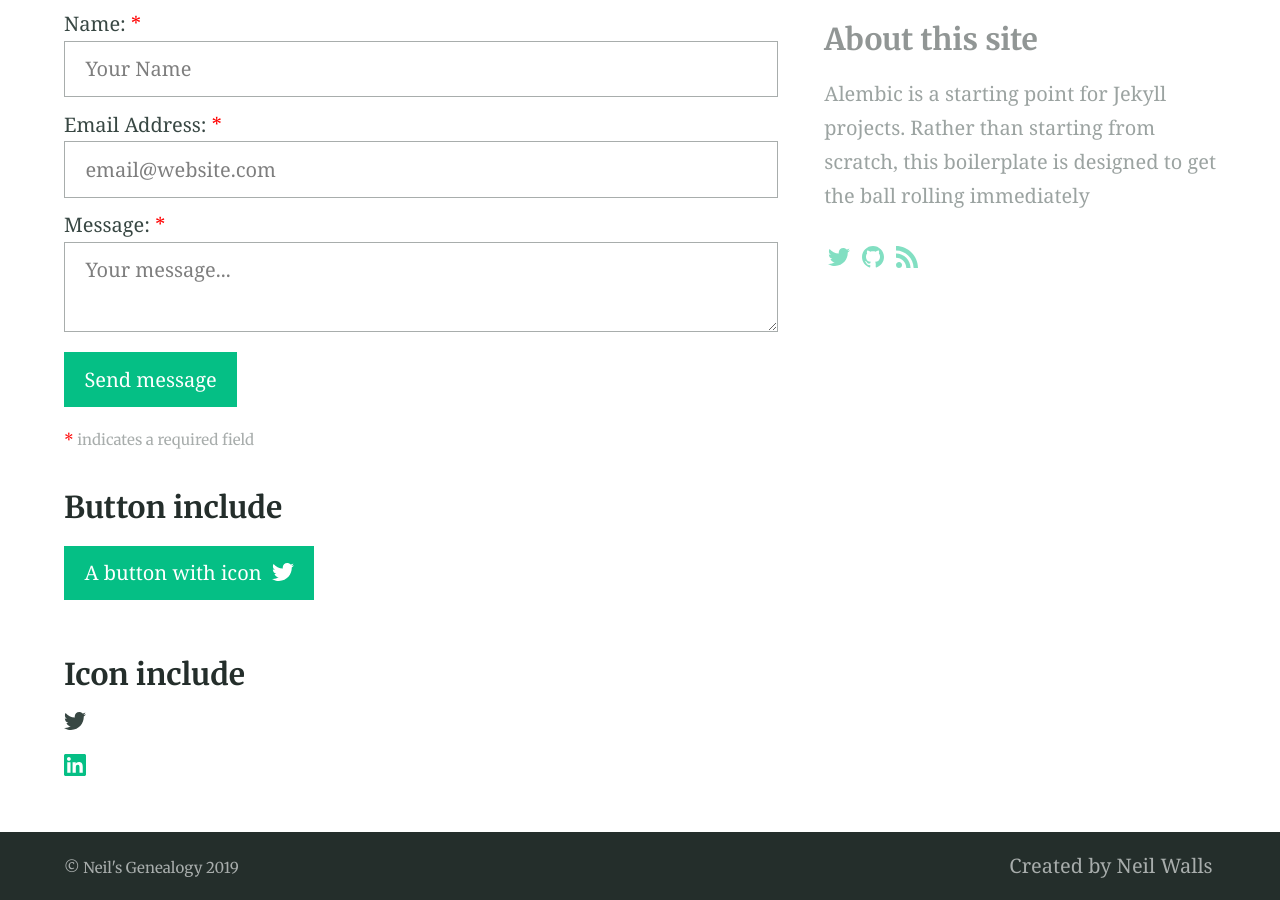
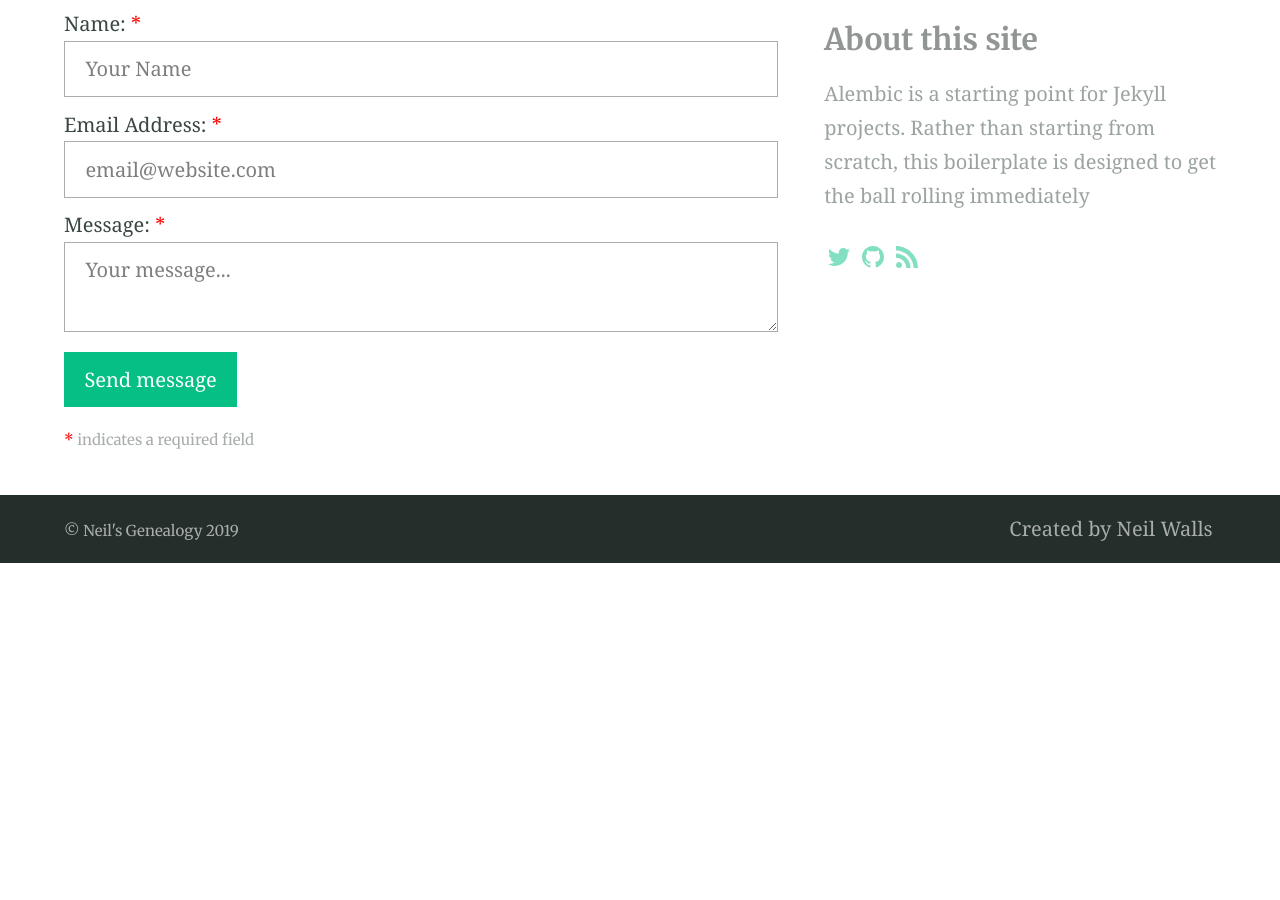
Before and after one commit to neil344/neil344.github.io, a Jekyll site: the page built from elements.md, in a window 1280 px wide and 900 px high, scrolled down 1839 px. Built offline with Jekyll 4.4.1, drawn with Linux system fonts in a browser that asks for light colours; our own code applies the rules of GitHub Pages for plain Markdown files; after the commit the page ends 2402 px from its top, so only the background shows below that.

Commit message:
Update elements.md

```diff
--- a/elements.md
+++ b/elements.md
@@ -48,11 +48,3 @@ Duis aute irure dolor in [A link](https://david.darn.es "A link") reprehenderit
 ### Contact form
 
 {% include site-form.html %}
-
-### Button include
-
-{% include button.html text="A button with icon" link="https://twitter.com/daviddarnes" icon="twitter" %}
-
-### Icon include
-
-{% include icon.html id="twitter" title="twitter" %} [{% include icon.html id="linkedin" title="twitter" %}](https://www.linkedin.com/in/daviddarnes)
```
